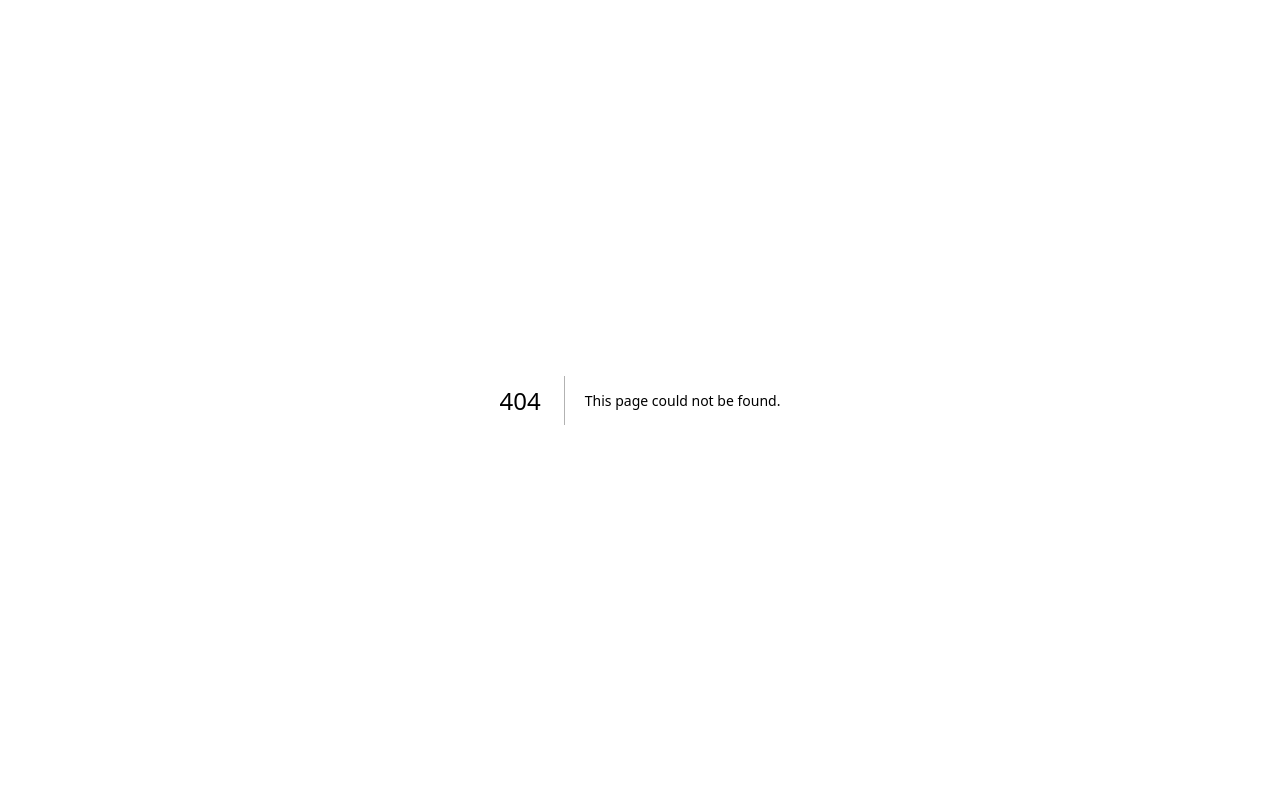
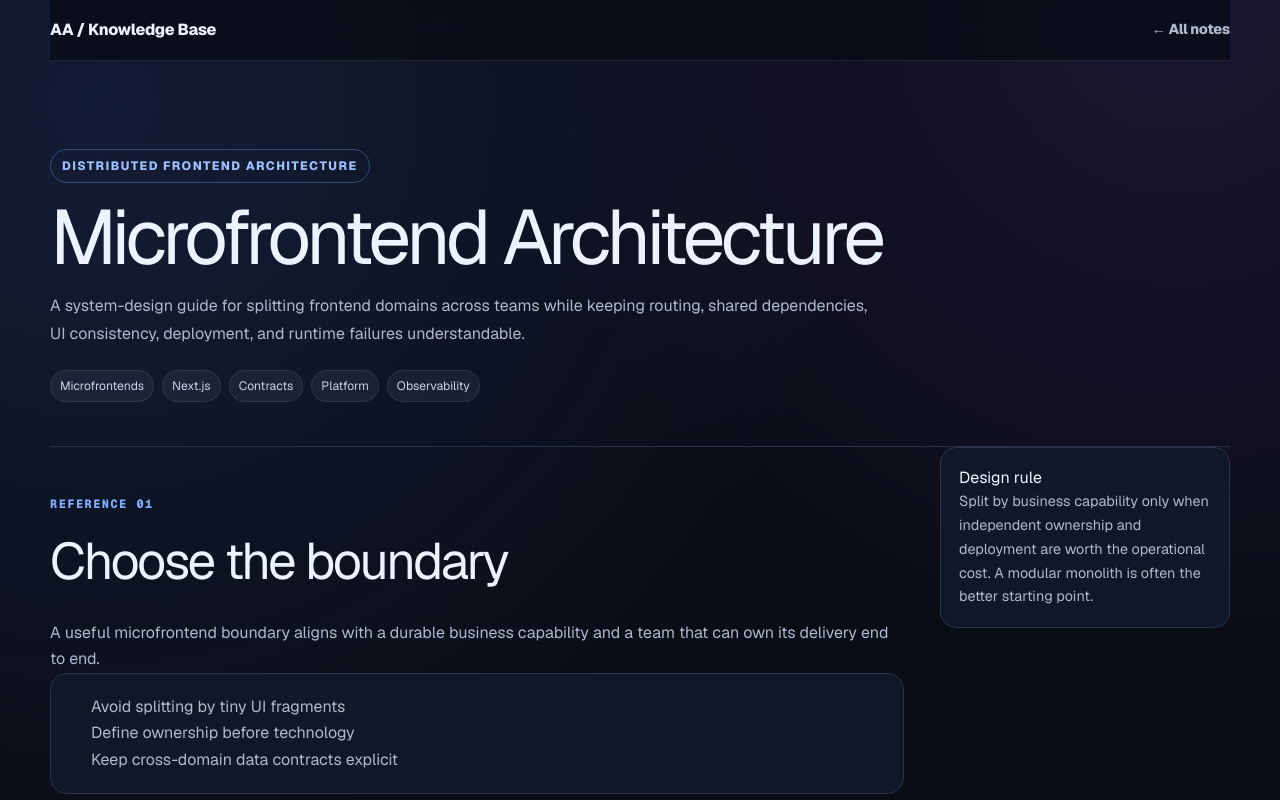
Before and after one commit to iamitesh/amitesh-portfolio, a Next.js app: page /knowledge-base/microfrontends in a window 1280 px wide. Before the commit this address had no page. Shown: the top 800 px of the page. Built offline with nearby package versions, Linux system fonts and the light colour scheme.

Commit message:
feat: add microfrontend knowledge route

```diff
--- /dev/null
+++ b/app/knowledge-base/microfrontends/page.tsx
@@ -0,0 +1,21 @@
+import type { Metadata } from "next";
+import TopicPage from "../topic-page";
+
+export const metadata: Metadata = { title: "Microfrontend Architecture | Knowledge Base" };
+
+export default function Page() {
+  return <TopicPage
+    eyebrow="Distributed frontend architecture"
+    title="Microfrontend Architecture"
+    intro="A system-design guide for splitting frontend domains across teams while keeping routing, shared dependencies, UI consistency, deployment, and runtime failures understandable."
+    tags={["Microfrontends", "Next.js", "Contracts", "Platform", "Observability"]}
+    note="Split by business capability only when independent ownership and deployment are worth the operational cost. A modular monolith is often the better starting point."
+    sections={[
+      { title: "Choose the boundary", body: "A useful microfrontend boundary aligns with a durable business capability and a team that can own its delivery end to end.", bullets: ["Avoid splitting by tiny UI fragments", "Define ownership before technology", "Keep cross-domain data contracts explicit"] },
+      { title: "Composition strategy", body: "Composition can happen at build time, server time, route level, or in the browser. Pick the simplest mechanism that meets independent-delivery requirements.", bullets: ["Route-level composition is easiest to reason about", "Runtime composition increases failure modes", "Design loading and fallback behavior for every remote boundary"] },
+      { title: "Shared dependencies", body: "Framework, design-system, authentication, analytics, and utility dependencies need version and compatibility policies.", bullets: ["Do not assume singleton compatibility", "Publish stable shared contracts", "Keep design tokens and primitives synchronized", "Avoid hidden global state between independently deployed apps"] },
+      { title: "Routing & communication", body: "Cross-app communication should look more like API design than ad-hoc event wiring.", bullets: ["Prefer URL and backend state for durable coordination", "Use typed events only for narrow runtime signals", "Document ownership of navigation and authentication"] },
+      { title: "Operations", body: "Independent deployment means independent failure. Observability and release governance must be designed before scale arrives.", bullets: ["Trace remote loading failures", "Track version combinations", "Use contract tests", "Support progressive rollout and rollback"] },
+    ]}
+  />;
+}
```
